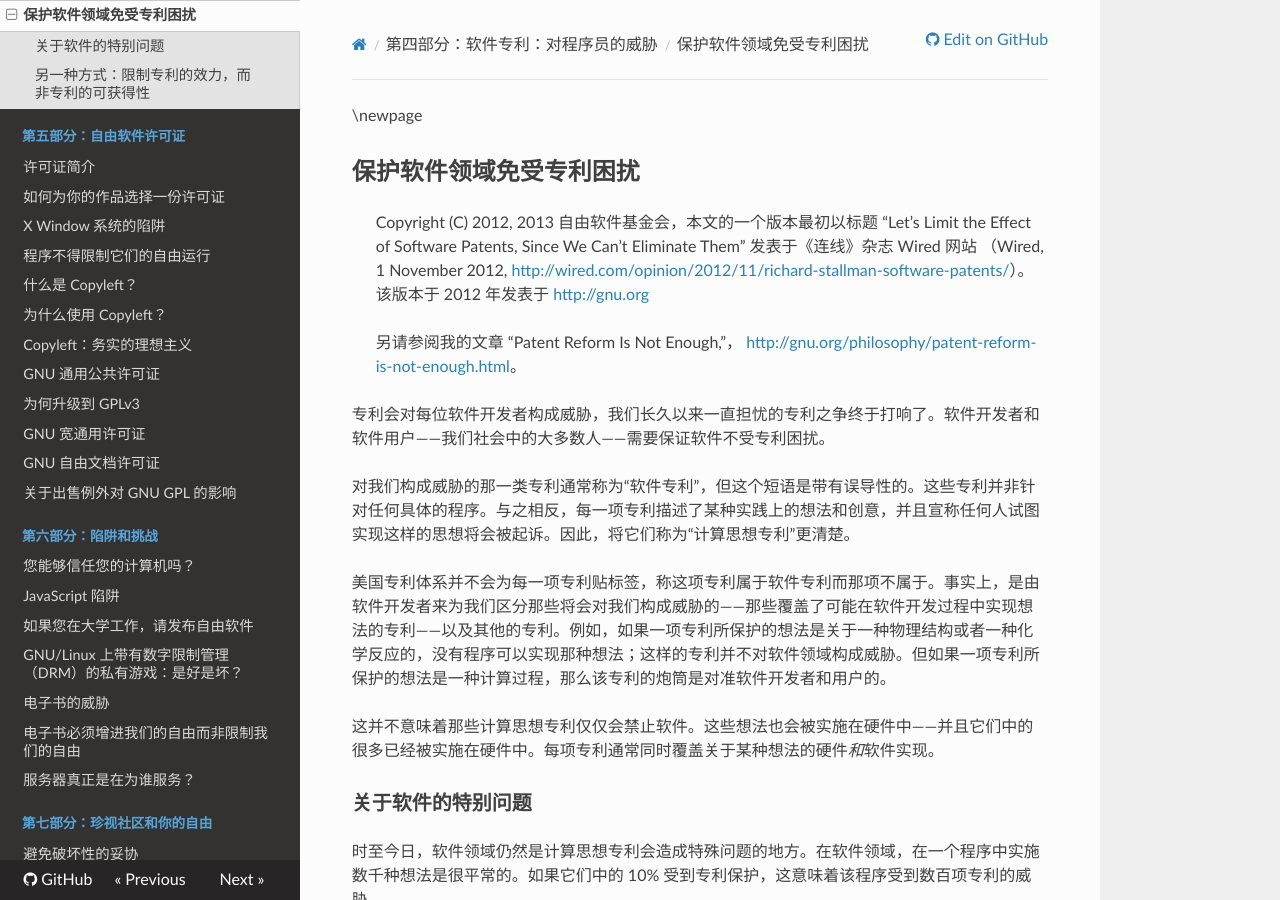
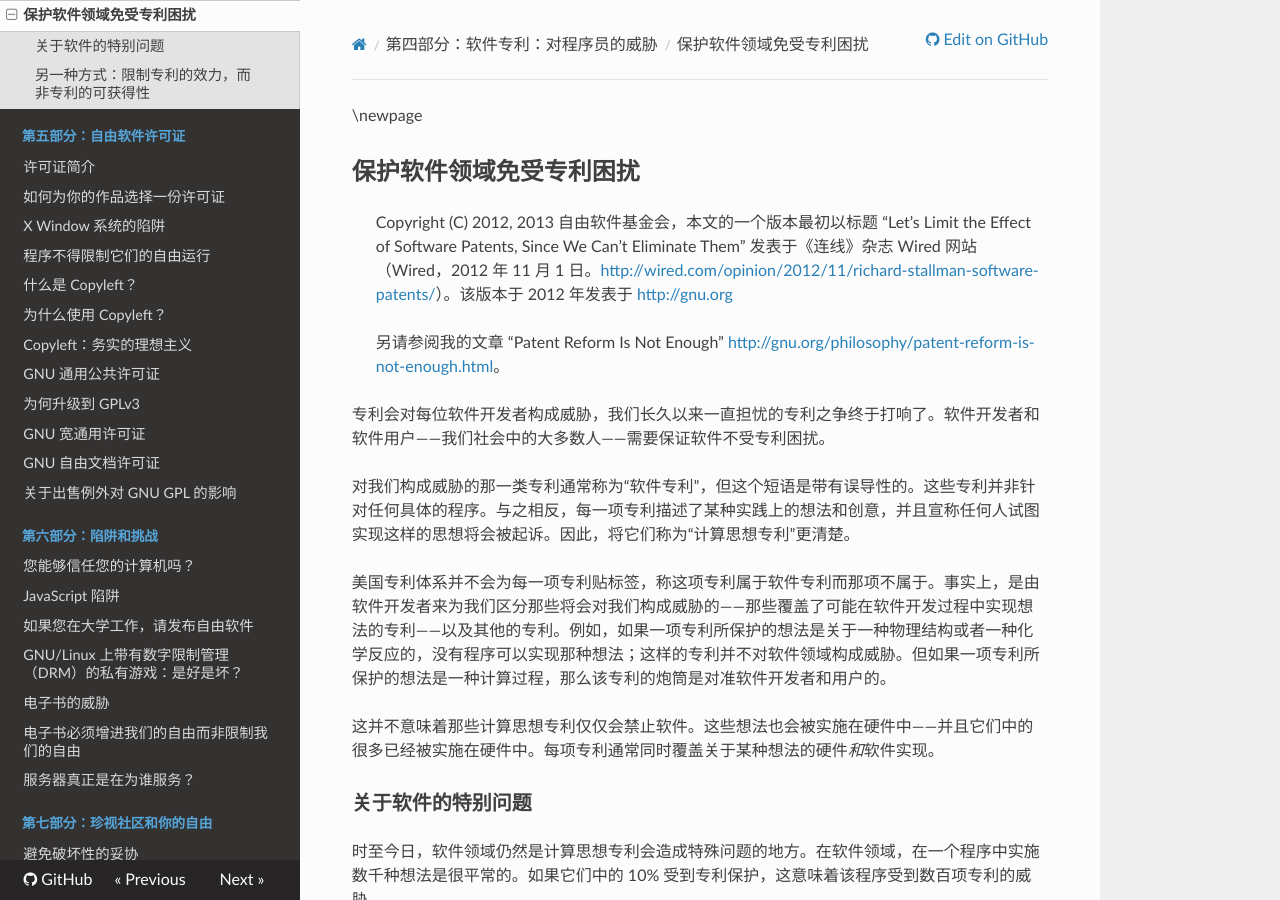
Before and after one commit to beijinglug/fsfs-zh, an MkDocs documentation site: the page built from docs/limit-patent-effect.md, in a window 1280 px wide and 900 px high. Built offline with MkDocs 1.6.1, drawn with Linux system fonts in a browser that asks for light colours; nearby versions of some CDN libraries; old or Windows-style settings are respelled for this version of MkDocs.

Commit message:
detail proofread limit-patent-effect

```diff
--- a/docs/limit-patent-effect.md
+++ b/docs/limit-patent-effect.md
@@ -1,9 +1,9 @@
 \newpage
 ## 保护软件领域免受专利困扰
 
-> Copyright (C) 2012, 2013 自由软件基金会，本文的一个版本最初以标题 “Let’s Limit the Effect of Software Patents, Since We Can’t Eliminate Them” 发表于《连线》杂志 Wired 网站 （Wired, 1 November 2012, <http://wired.com/opinion/2012/11/richard-stallman-software-patents/>）。该版本于 2012 年发表于 <http://gnu.org>
+> Copyright (C) 2012, 2013 自由软件基金会，本文的一个版本最初以标题 “Let’s Limit the Effect of Software Patents, Since We Can’t Eliminate Them” 发表于《连线》杂志 Wired 网站（Wired，2012 年 11 月 1 日。<http://wired.com/opinion/2012/11/richard-stallman-software-patents/>）。该版本于 2012 年发表于 <http://gnu.org>
 
-> 另请参阅我的文章 “Patent Reform Is Not Enough,”， <http://gnu.org/philosophy/patent-reform-is-not-enough.html>。
+> 另请参阅我的文章 “Patent Reform Is Not Enough” <http://gnu.org/philosophy/patent-reform-is-not-enough.html>。
 
 专利会对每位软件开发者构成威胁，我们长久以来一直担忧的专利之争终于打响了。软件开发者和软件用户——我们社会中的大多数人——需要保证软件不受专利困扰。
 
```
